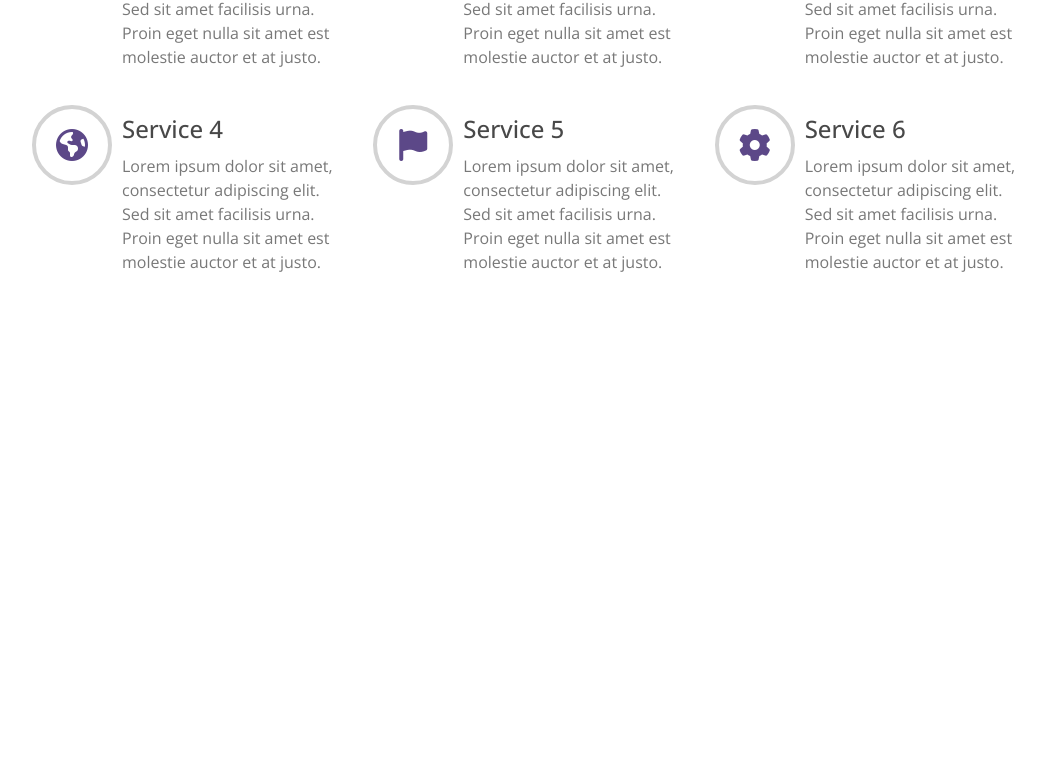
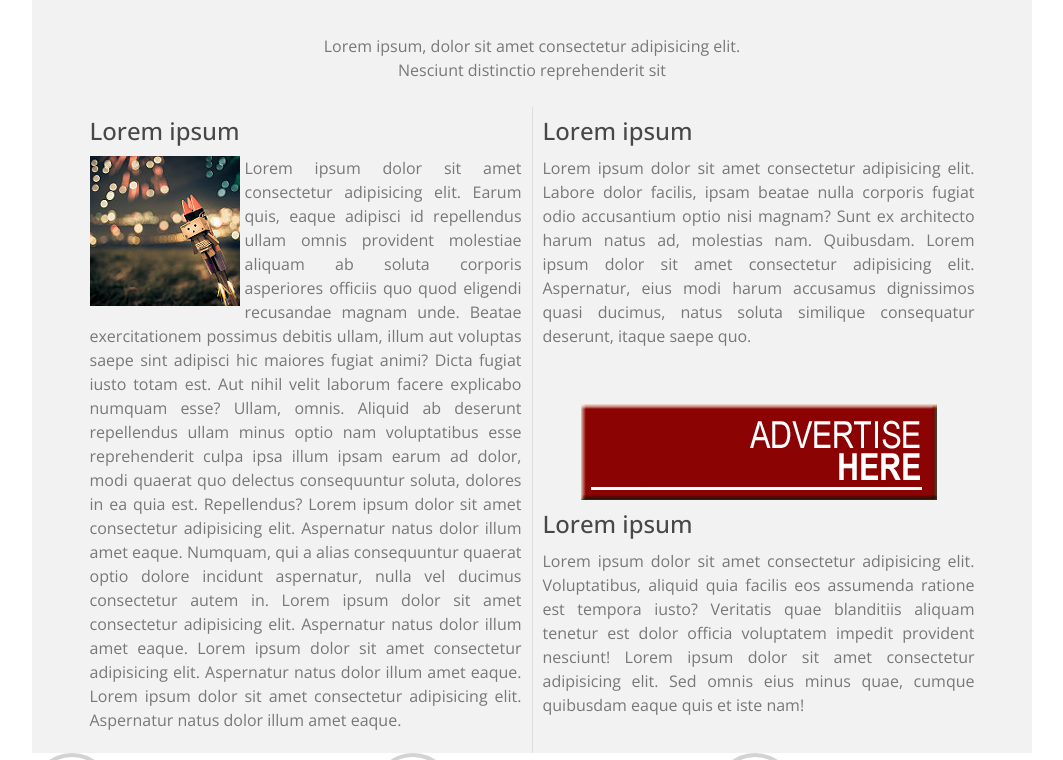
Before and after one commit to Elenaegr/groupsixlasalle, a website: page index.html in a window 1280 px wide. Shown: the part 148-908 px from the top of the page, without its empty margins (108-1171 px from the left). Before the commit the page ends 800 px from the top, so only its background shows below. Drawn offline with nearby package versions, Linux system fonts and the light colour scheme.

Commit message:
adding who we are section to start with

```diff
--- a/index.html
+++ b/index.html
@@ -17,6 +17,71 @@
 <body>
     <main>
         <div class="container">
+            <!-- WHO WE ARE SECTION -->
+            <section id="who-we-are">
+                <h2>Who We Are?</h2>
+                <p id="subtitle-who-we-are">Lorem ipsum, dolor sit amet consectetur adipisicing elit. <br> Nesciunt
+                    distinctio reprehenderit sit</p>
+                <div class="content-wrapper">
+                    <div class="left-column">
+                        <h3>Lorem ipsum</h3>
+                        <article>
+                            <img src="../img/1.jpg" alt="Fireworks" class="float-left">
+                            <p class="left-column-text">Lorem ipsum dolor sit amet consectetur adipisicing elit. Earum
+                                quis,
+                                eaque adipisci id
+                                repellendus ullam omnis provident molestiae aliquam ab soluta corporis asperiores
+                                officiis
+                                quo quod eligendi recusandae magnam unde.
+                                Beatae exercitationem possimus debitis ullam, illum aut voluptas saepe sint adipisci hic
+                                maiores fugiat animi? Dicta fugiat iusto totam est. Aut nihil velit laborum facere
+                                explicabo
+                                numquam esse? Ullam, omnis.
+                                Aliquid ab deserunt repellendus ullam minus optio nam voluptatibus esse reprehenderit
+                                culpa
+                                ipsa illum ipsam earum ad dolor, modi quaerat quo delectus consequuntur soluta, dolores
+                                in
+                                ea quia est. Repellendus? Lorem ipsum dolor sit amet consectetur adipisicing elit.
+                                Aspernatur natus dolor illum amet eaque. Numquam, qui a alias consequuntur quaerat optio
+                                dolore incidunt aspernatur, nulla vel ducimus consectetur autem in. Lorem ipsum dolor
+                                sit
+                                amet consectetur adipisicing elit. Aspernatur natus dolor illum amet eaque. Lorem ipsum
+                                dolor sit amet consectetur adipisicing elit. Aspernatur natus dolor illum amet eaque.
+                                Lorem
+                                ipsum
+                                dolor sit amet consectetur adipisicing elit. Aspernatur natus dolor illum amet eaque.
+                            </p>
+                        </article>
+                    </div>
+                    <div class="divider"></div>
+                    <div class="right-column">
+                        <article>
+                            <h3>Lorem ipsum</h3>
+                            <p class="right-column-text">Lorem ipsum dolor sit amet consectetur adipisicing elit. Labore
+                                dolor facilis, ipsam beatae
+                                nulla corporis fugiat odio accusantium optio nisi magnam? Sunt ex architecto harum natus
+                                ad,
+                                molestias nam. Quibusdam. Lorem ipsum dolor sit amet consectetur adipisicing elit.
+                                Aspernatur, eius modi harum accusamus dignissimos quasi ducimus, natus soluta similique
+                                consequatur deserunt, itaque saepe quo.</p>
+                        </article>
+                        <a id="beerAd" href="https://www.oktoberfestticketsmunich.com/" target="_blank">
+                            <img src="../img/ad.png" alt="Image ad to buy beer">
+                        </a>
+                        <article>
+                            <h3>Lorem ipsum</h3>
+                            <p class="right-column-text">Lorem ipsum dolor sit amet consectetur adipisicing elit.
+                                Voluptatibus, aliquid quia facilis
+                                eos assumenda ratione est tempora iusto? Veritatis quae blanditiis aliquam tenetur est
+                                dolor
+                                officia voluptatem impedit provident nesciunt! Lorem ipsum dolor sit amet consectetur
+                                adipisicing elit. Sed omnis eius minus quae, cumque quibusdam eaque quis et iste nam!
+                            </p>
+                        </article>
+                    </div>
+                </div>
+            </section>
+
             <!-- SERVICES SECTION -->
             <div class="row mb-3">
                 <div class="col-md-4">
```
